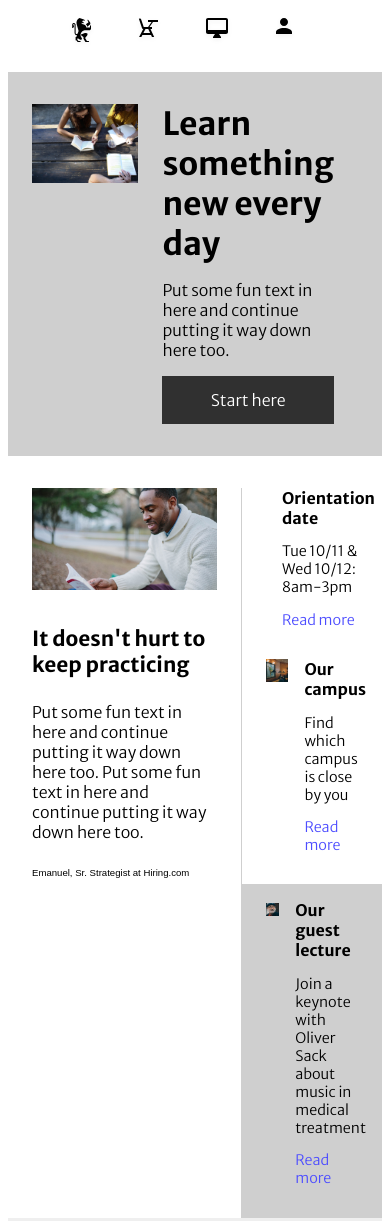
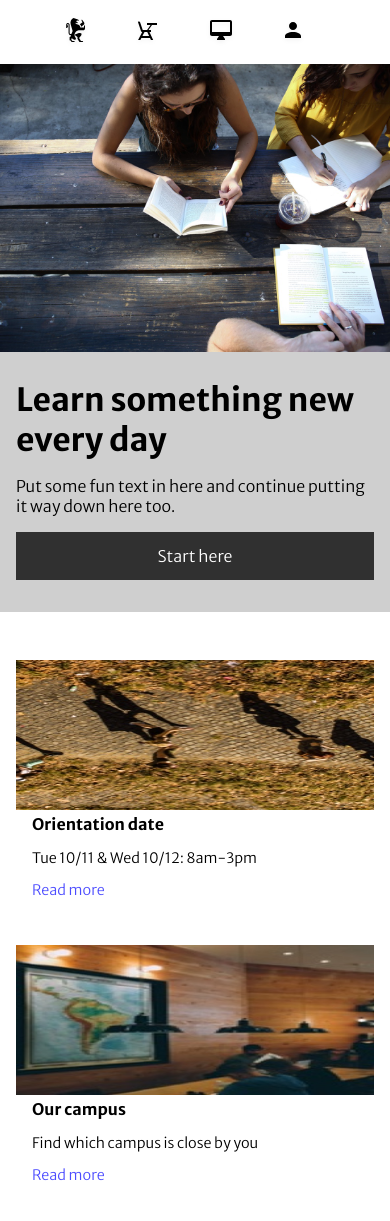
Before and after one commit to sander2473/colmar, a plain HTML site: page index.html in a window 390 px wide. Shown: the top 1221 px of the page. Drawn offline with Linux system fonts and the light colour scheme.

Commit message:
add mobile code for nav,banner,info sections

```diff
--- a/resources/css/style.css
+++ b/resources/css/style.css
@@ -41,6 +41,7 @@ header {
     width: 100%;
     height: 4rem;
     top: 0;
+    left: 0;
     z-index: 10;
     background-color: white;
 }
@@ -344,6 +345,10 @@ footer {
 /* Mobile navigation */
 
 @media only screen and (max-width: 480px) {
+    body {
+        margin: 0;
+    }
+
     .desktop, .logo, .logo-text {
         display: none;
     }
@@ -352,12 +357,83 @@ footer {
         width: 100%;
     }
 
+    header nav ul {
+        align-items: center;
+    }
+
     header nav li {
-        padding: 0 1.25rem;
+        padding: 0 1.4rem;
     }
 
     header .content {
         padding: 0;
+    }
+}
+
+/* Mobile banner */
+
+@media only screen and (max-width: 480px) {
+    .banner-section {
+        display: block;
+        padding: 0;
+    }
+
+    .banner-image {
+        max-width: 100%;
+    }
+
+    .banner-content {
+        padding: 1.5rem 1rem 2rem;
+    }
+
+    .banner-content h1 {
+        font-size: 2rem;
+    }
+}
+
+/* Mobile information section */
+
+@media only screen and (max-width: 480px) {
+    #information {
+        display: block;
+        padding: 1rem 1rem 0;
+        border-bottom: 0.5px solid #cfcfcf;
+    }
+
+    .information-main {
+        display: none;
+    }
+
+    .information-boxes {
+        width: 100%;
+        padding: 2rem 0;
+    }
+
+    .image-container {
+        display: block;
+        margin: 0;
+        padding-bottom: 2rem;
+        padding-left: 0;
+    }
+
+    .image-container img {
+        width: 100%;
+        height: 150px;
+    }
+
+    .content-image {
+        max-width: 100%;
+    }
+
+    .guest-container {
+        display: block;
+        background-color: #fff;
+        padding: 0;
+    }
+
+    .guest-container img {
+        width: 100%;
+        height: 150px;
     }
 }
 
```
